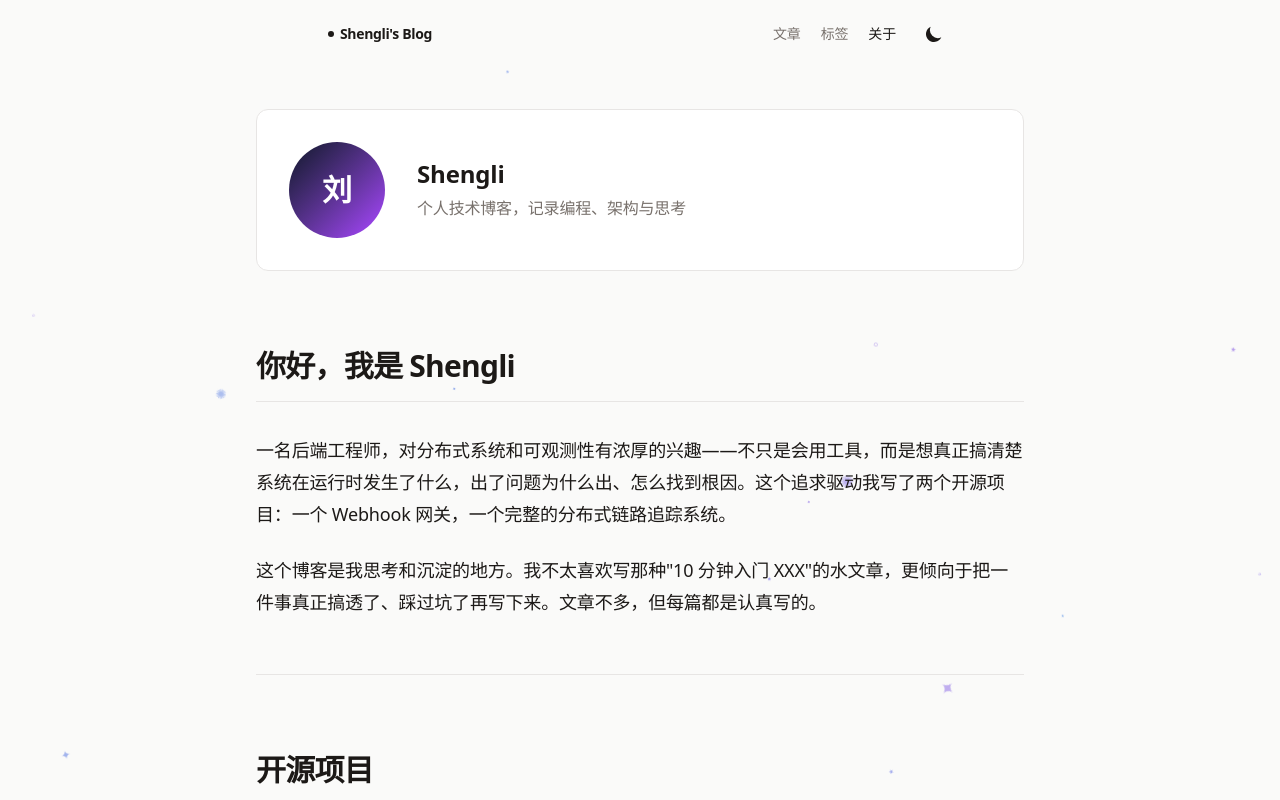
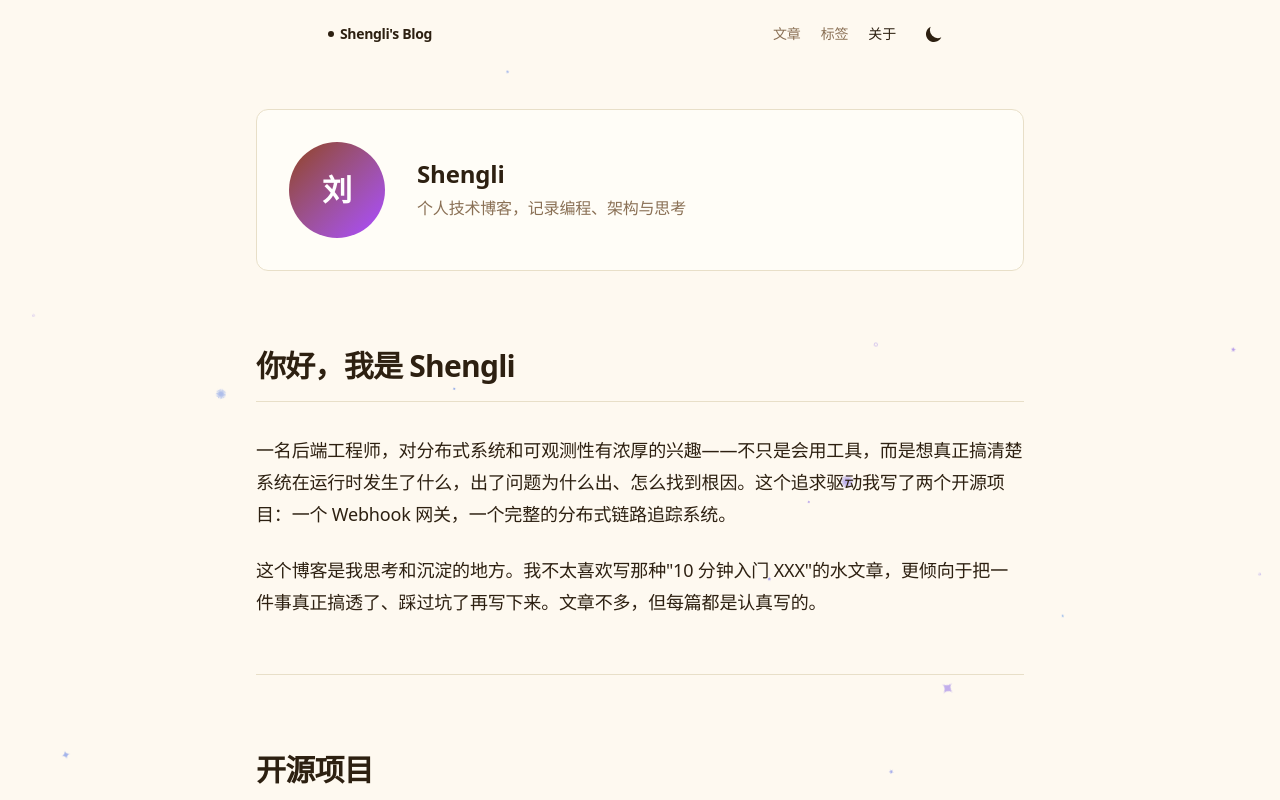
Before and after one commit to ThReeIOne/blog, a Next.js app: page /about in a window 1280 px wide. Shown: the top 800 px of the page. Built offline with nearby package versions, Linux system fonts and the light colour scheme.

Commit message:
feat: warm cream x midnight blue color scheme

```diff
--- a/src/app/globals.css
+++ b/src/app/globals.css
@@ -17,25 +17,25 @@
 }
 
 :root {
-  --background: #fafaf9;
-  --foreground: #1c1917;
-  --card-bg: #ffffff;
-  --card-border: #e7e5e4;
-  --accent: #0f172a;
-  --accent-hover: #1e293b;
-  --muted: #f5f5f4;
-  --muted-foreground: #78716c;
+  --background: #fef9f0;
+  --foreground: #2d2011;
+  --card-bg: #fffdf7;
+  --card-border: #e8dfc8;
+  --accent: #92400e;
+  --accent-hover: #78350f;
+  --muted: #f5ede0;
+  --muted-foreground: #8a7055;
 }
 
 .dark {
-  --background: #0c0c0c;
-  --foreground: #e8e8e6;
-  --card-bg: #141414;
-  --card-border: #262626;
-  --accent: #e8e8e6;
-  --accent-hover: #ffffff;
-  --muted: #1a1a1a;
-  --muted-foreground: #737373;
+  --background: #0d1117;
+  --foreground: #e6edf3;
+  --card-bg: #161b22;
+  --card-border: #30363d;
+  --accent: #79c0ff;
+  --accent-hover: #a5d6ff;
+  --muted: #1c2128;
+  --muted-foreground: #8b949e;
 }
 
 *, *::before, *::after {
@@ -69,10 +69,10 @@ main {
 .header-blur {
   backdrop-filter: blur(16px) saturate(180%);
   -webkit-backdrop-filter: blur(16px) saturate(180%);
-  background: rgba(250, 250, 249, 0.85);
+  background: rgba(254, 249, 240, 0.85);
 }
 .dark .header-blur {
-  background: rgba(12, 12, 12, 0.85);
+  background: rgba(13, 17, 23, 0.85);
 }
 
 /* Animated underline for links */
```
